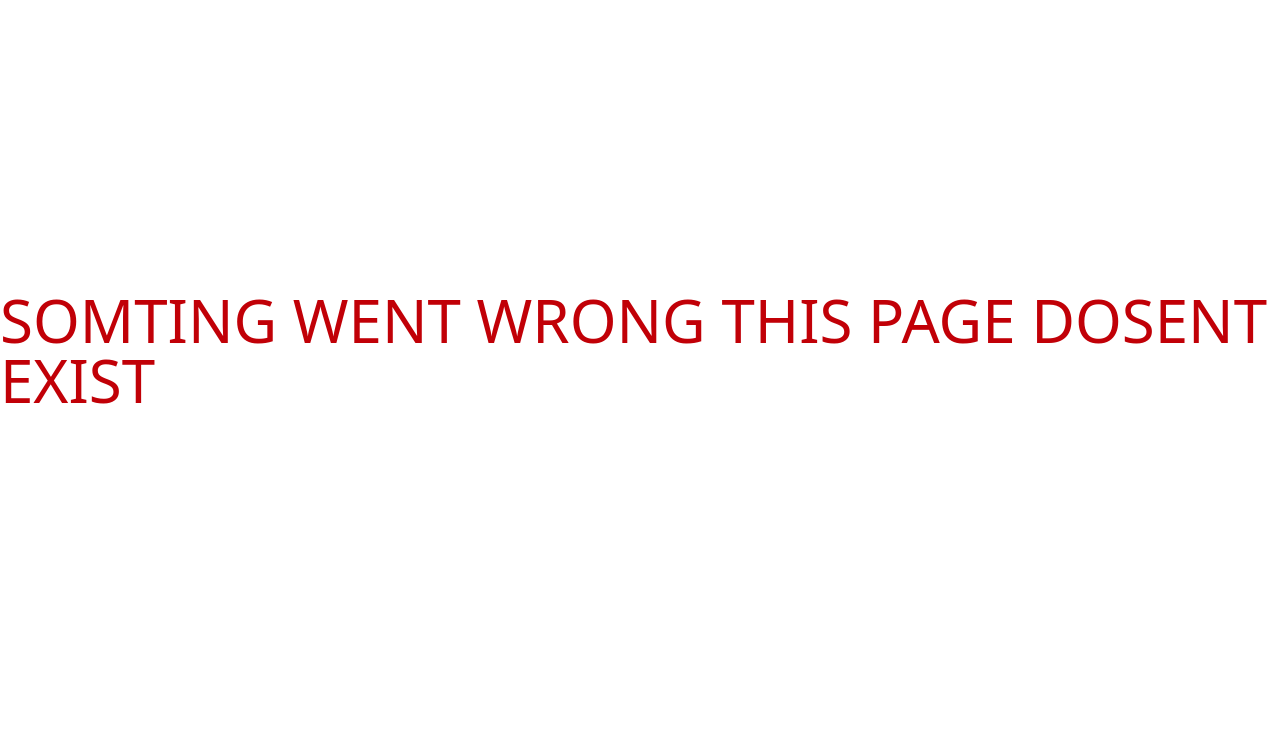
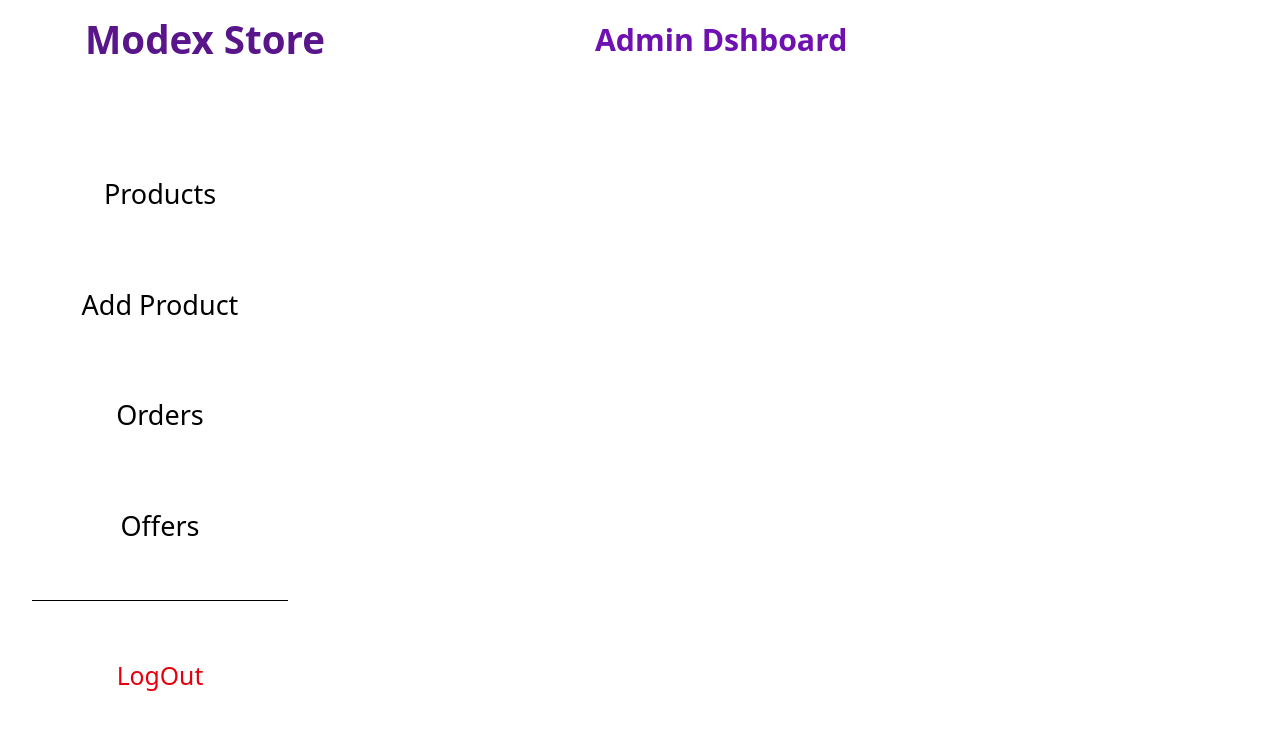
Before and after one commit to ahmed-rmdan/ModexStore, a React (Vite) app: page /admin in a window 1280 px wide. Shown: the top 730 px of the page. Built offline with nearby package versions, Linux system fonts and the light colour scheme.

Commit message:
finish log in admin

```diff
--- a/src/App.tsx
+++ b/src/App.tsx
@@ -21,6 +21,8 @@ import { Puchasepg } from "./pages/purchasepg"
 import { Paymentpg } from "./pages/paymentpg"
 import { Thankyoupg } from "./pages/thankyoupg"
 import { Myorders } from "./pages/myorders"
+import { Adminpg } from "./pages/admin/adminpg"
+import { Loginadmin } from "./pages/admin/loginadminpg"
 
 const router=createBrowserRouter([
   {path:'/',element:<Root></Root>,errorElement:<Eroor></Eroor>,
@@ -43,11 +45,13 @@ const router=createBrowserRouter([
      {path:'/purchase',element:<Puchasepg></Puchasepg>},
       {path:'/payment',element:<Paymentpg></Paymentpg>},
       {path:'/thankyou',element:<Thankyoupg></Thankyoupg>},
-      {path:'/myorders',element:<Myorders></Myorders>}
-
+      {path:'/myorders',element:<Myorders></Myorders>},
 
     ]
   }
+  , {path:'/admin',element:<Adminpg></Adminpg>,children:[
+           {path:'/admin/login',element:<Loginadmin></Loginadmin>}
+          ]}
 ])
 
 
--- /dev/null
+++ b/src/compononts/admin/dashboard.tsx
@@ -0,0 +1,45 @@
+import React from "react";
+
+import { NavLink } from "react-router-dom";
+
+
+
+export const Dshboard:React.FC<{}>=()=>{
+
+  return(
+
+
+
+           <div className="flex flex-col gap-[60px] sm:gap-[90px] h-[500px] sm:h-[700px] xl:h-[800px] w-[30%] xl:w-[25%] items-center justify-center bg-white   ">
+                  <div className="flex flex-col items-center justify-center h-[300px] gap-[50px] xl:gap-[70px] text-[6em] ">
+                        <NavLink to={'/admin/products'} className={({isActive})=>isActive?"cursor-pointer text-purple-800 underline ":"cursor-pointer hover:text-purple-800 "}> Products</NavLink>
+                <NavLink to={'/admin/addproduct'} className={({isActive})=>isActive?"cursor-pointer text-purple-800 underline ":"cursor-pointer hover:text-purple-800 "}> Add Product</NavLink>
+                <NavLink className={({isActive})=>isActive?"cursor-pointer text-purple-800 underline ":"cursor-pointer hover:text-purple-800 "}  to={'/admin/orders'}> Orders</NavLink>
+               <NavLink className={({isActive})=>isActive?"cursor-pointer underline  text-purple-800":"cursor-pointer hover:text-purple-800 "} to={'/admin/offers'}> Offers</NavLink>
+                  </div>
+                  <div className="flex flex-col h-[80px] sm:h-[150px] w-[80%] border-t-1  items-center justify-center ">
+
+
+
+             <button className="  text-red-600  w-[5em] cursor-pointer text-[5.5em]  hover:underline">LogOut</button>
+
+
+                  </div>
+
+
+
+
+            </div>
+
+
+
+
+
+
+
+
+
+
+
+  )
+}
--- /dev/null
+++ b/src/compononts/admin/navadmin.tsx
@@ -0,0 +1,21 @@
+import React from "react";
+
+import { NavLink } from "react-router-dom";
+
+
+export const Headeradmin:React.FC<{}>=()=>{
+
+
+
+return(
+           <nav className="flex flex-row sticky bg-white z-[10000]  w-full  p-3  sm:p-10 justify-around items-center text-center text-black text-[2px] sm:text-[4px]   lg:text-[4.5px] xl:text-[5.5px] 2xl:text-[6px] h-[40px]   ">
+             <NavLink className=" text-start  text-purple-900 font-bold w-[35%]   text-[7em]     " to={'/admin'}><h1  > Modex Store</h1></NavLink>
+             <p className="  text-start  w-[50%]  text-[5.5em]  font-semibold     text-purple-800     ">
+               Admin Dshboard
+
+             </p>
+
+
+           </nav>
+    )
+}
--- a/src/compononts/cart.tsx
+++ b/src/compononts/cart.tsx
@@ -40,7 +40,7 @@ export const Cart:React.FC= ()=> {
 
         gap:5
       }}>
-       {itemslength===0?<p className="text-black text-[0.8em] sm:text-[1em]">No Products </p>:crtitems.map(elm=>{
+       {itemslength===0?<p className="text-purple-700 text-[0.8em] sm:text-[1em]">No Products </p>:crtitems.map(elm=>{
         return  <Listitem type="cart" price={elm.price} id={elm.id} imgeurl="" name={elm.name} quantity={elm.quantity}></Listitem>
        })}
 
--- a/src/compononts/listitem.tsx
+++ b/src/compononts/listitem.tsx
@@ -29,9 +29,9 @@ if(props.type==='cart' ){
 
 
                    </img>
-                   <div className="maininfo w-[55%] flex flex-col items-center justify-around ">
-                         <p className="text-[0.7em] text-center">{props.name}</p>
-                         <p className="text-[0.6em]">quantity: {props.quantity}</p>
+                   <div className="maininfo w-[55%] h-full flex flex-col items-center gap-[3%] justify-around ">
+                         <p className="text-[0.7em] text-center text-purple-800 font-bold">{props.name}</p>
+                         <p className="text-[0.6em] text-purple-800">quantity: {props.quantity}</p>
                          <p className="text-[0.6em] text-purple-800"> {new Intl.NumberFormat("de-DE", { style: "currency", currency: "EGP" }).format(props.price*props.quantity)} </p>
                    </div>
 
--- a/src/compononts/userorder.tsx
+++ b/src/compononts/userorder.tsx
@@ -6,12 +6,12 @@ export const Orderuser:React.FC<{details:string,address:string,id:string,state:s
 
     return(
 
- <li  className="flex flex-col  w-[47%]  sm:w-[30%] bg-white h-[30%] sm:h-[45%] text-purple-800  rounded-2xl  items-center justify-around text-[9px]  sm:text-[12.5px] lg:-text-[17px] xl:text-[19px]  2xl:text-[23px] " >
+ <li  key={props.id} className="flex flex-col  w-[47%]  sm:w-[30%] bg-white h-[30%] sm:h-[45%] text-purple-800  rounded-2xl  items-center justify-around text-[9px]  sm:text-[12.5px] lg:-text-[17px] xl:text-[19px]  2xl:text-[23px] " >
             <p> {props.details}</p>
             <p> At : {props.date}</p>
             <p> To : {props.address}</p>
                <p > State : {props.state}</p>
-               <p className="font-bold"> TotalPrice: {props.totalprice}</p>
+               <p className="font-bold"> TotalPrice: {new Intl.NumberFormat("de-DE", { style: "currency", currency: "EGP" }).format(props.totalprice)}</p>
 
         </li>
 
--- /dev/null
+++ b/src/pages/admin/adminpg.tsx
@@ -0,0 +1,23 @@
+
+import React from "react"
+import { Headeradmin } from "../../compononts/admin/navadmin"
+import { Dshboard } from "../../compononts/admin/dashboard"
+import { Outlet } from "react-router"
+
+
+export const Adminpg:React.FC<{}>=()=>{
+
+
+
+
+
+    return(
+        <div className="flex flex-col ">
+              <Headeradmin></Headeradmin>
+              <div className="flex flex-row text-[2px] sm:text-[3.5px]   lg:text-[4px]  xl:text-[4.5px] ">
+                    <Dshboard></Dshboard>
+                    <Outlet></Outlet>
+              </div>
+        </div>
+    )
+}
--- /dev/null
+++ b/src/pages/admin/loginadminpg.tsx
@@ -0,0 +1,40 @@
+import React from "react";
+import { NavLink } from "react-router-dom";
+function handlesignin(){
+
+}
+
+
+export const Loginadmin:React.FC<{}>=()=>{
+    return(
+            <div className=" flex items-center justify-center h-[670px] sm:h-[870px] w-full text-[1.3em] sm:text-[1em]  bg-gray-200">
+
+                  <div className="bg-white flex flex-col items-center justify-around h-[50%] sm:h-[70%] rounded-4xl w-[90%] sm:w-[85%]  xl:w-[70%] ">
+                      <h1 className=" flex  underline text-purple-800 text-[7em] font-bold justify-center items-center ">Sign In</h1>
+                <form className="flex flex-col h-[55%] w-[95%] sm:w-[75%] items-center  justify-start  " onSubmit={handlesignin}>
+                        <div className="flex flex-col h-[36%] gap-[10%] w-[60%] items-center justify-center ">
+                             <p className="text-[4.6em] text-purple-800">UserName</p>
+                        <input className="h-[36%] w-full border-2 border-purple-800 rounded-2xl text-[4.3em]" type="text" name="username"></input>
+                        </div >
+                        <div className="flex flex-col h-[36%] gap-[10%] w-[60%] items-center justify-center ">
+                              <p className="text-[4.6em] text-purple-800"> PassWord</p>
+                        <input className="h-[36%] w-full border-2 border-purple-800 text-[4.3em] rounded-2xl" type='password' name='password'></input>
+                        </div>
+                           <div className="flex flex-col items-center justify-around w-[22%] sm:w-[17%] gap-1 h-[23%]">
+                                 <p className="text-red-600" style={{height:'15px'}} > </p>
+                              <button className="buttonstyle h-[50%] w-full text-[4.5em] text-center" >login</button>
+
+                           </div>
+
+                    </form>
+                    <button className="h-[7%] text-[4.1em] text-red-500 cursor-pointer hover:underline">reset yout password</button>
+
+
+                  </div>
+
+            </div>
+
+
+    )
+
+}
--- a/src/pages/catagories.tsx
+++ b/src/pages/catagories.tsx
@@ -16,7 +16,7 @@ export const Catagories:React.FC<{}>=()=>{
           <section className="container h-[760px] items-center mx-auto flex flex-col justify-start gap-[50px] ">
                      <h1 className="color text-center text-purple-800 font-bold text-[2em] sm:text-[3em] underline">Categories</h1>
 
-                      <div className=" grid  sm:w-[90%] items-center self-center gap-y-[20px] mb-[20px] grid-cols-1 md:grid-cols-2 xl:grid-cols-3 ">
+                      <div className=" grid  sm:w-[90%] items-center self-center gap-y-[20px] xl:gap-y-[90px] mb-[20px] grid-cols-1 sm:grid-cols-2 xl:grid-cols-3 ">
 
                                {catagories.map(elm=>{
                                 return <NavLink to={`/products/${elm.name}`}><button className=" h-[70px] sm:h-[100px] bg-gray-100 w-[250px] sm:w-[340px]  xl:w-[350px] hover:bg-gray-300 cursor-pointer" ><div className="flex flex-row w-full h-full">
--- a/src/pages/paymentpg.tsx
+++ b/src/pages/paymentpg.tsx
@@ -2,6 +2,7 @@
 import React from "react";
 
 import stripelogo from '../assets/stripeLogo.svg'
+import { NavLink } from "react-router-dom";
 
 
 
@@ -23,18 +24,9 @@ function handlestripechecout(){
                                                       Pay by using stripe
                                             </button>
                                                <p className="text-[2em] font-bold text-purple-700">OR</p>
-                                         <button className="text-[2em] font-extrabold text-purple-800  hover:text-purple-800 hover:underline cursor-pointer " > Pay on Delivery</button>
-
-
-
-
-
+                                         <NavLink to={'/thankyou'} className="text-[2em] font-extrabold text-purple-800  hover:text-purple-800 hover:underline cursor-pointer text-center " > Pay on Delivery</NavLink>
 
                   </div>
-
-
-
-
 
         </div>
 
--- a/src/pages/productpg.tsx
+++ b/src/pages/productpg.tsx
@@ -45,12 +45,12 @@ function handleincrease(){
                     </img>
 
                    <div className="maininfo w-[55%] h-[90%] flex flex-col items-center justify-around ">
-                         <p className="text-[1.1em] text-center font-bold"> jeans with blue </p>
-                         <p className="text-[1.2em] text-purple-800">price : {new Intl.NumberFormat("de-DE", { style: "currency", currency: "EGP" }).format(100)} </p>
+                         <p className="text-[1.1em] text-center font-extrabold text-purple-800"> jeans with blue </p>
+                         <p className="text-[1.2em] text-purple-800 font-bold">price : {new Intl.NumberFormat("de-DE", { style: "currency", currency: "EGP" }).format(100)} </p>
 
                        <Heart size={'2.5em'} className="cursor-pointer"></Heart>
-                         <div className="flex flex-row  w-full items-center gap-[3%] justify-center">
-                           <div className="flex flex-row items-center w-[60%] sm:w-[45%] gap-[5%] justify-center">
+                         <div className="flex flex-row  w-full items-center  justify-center">
+                           <div className="flex flex-row items-center w-[55%] sm:w-[45%] gap-[5%] justify-center">
                                        <button className="  cursor-pointer text-[1.5em]   font-bold " onClick={handleincrease} >-</button>
                                        <input placeholder="1" className="h-[3.3em] w-[35%] border-4 border-purple-800 text-center" ref={inputvalue} type="number"/>
                                          <button className="  cursor-pointer text-[1.5em] text-purple-800 font-bold  " onClick={handleincrease} >+</button>
```
